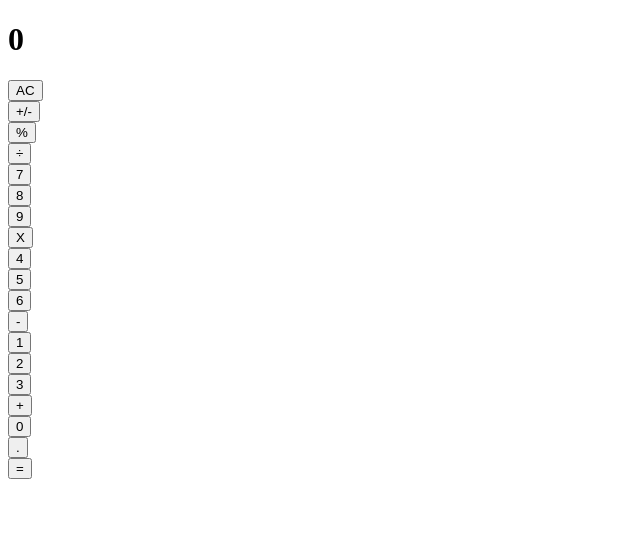
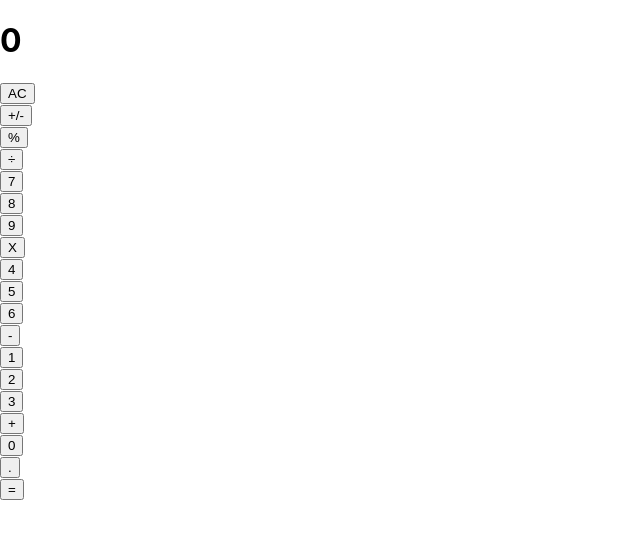
Before and after one commit to TashfeenRao/calculator-react, a React (Create React App) app: page / in a window 1280 px wide. Shown: the top 538 px of the page, without its empty margins (0-640 px from the left). Built offline with nearby package versions, Linux system fonts and the light colour scheme.

Commit message:
index style added for stylelint

```diff
--- a/src/components/Button.js
+++ b/src/components/Button.js
@@ -17,5 +17,5 @@
   name: PropsTypes.string.isRequired,
   value: PropsTypes.string.isRequired,
   onClick: PropsTypes.func.isRequired,
-}
+};
 export default Button;
--- /dev/null
+++ b/src/index.css
@@ -0,0 +1,27 @@
+body {
+  margin: 0;
+  font-family:
+    -apple-system,
+    BlinkMacSystemFont,
+    'Segoe UI',
+    'Roboto',
+    'Oxygen',
+    'Ubuntu',
+    'Cantarell',
+    'Fira Sans',
+    'Droid Sans',
+    'Helvetica Neue',
+    sans-serif;
+  -webkit-font-smoothing: antialiased;
+  -moz-osx-font-smoothing: grayscale;
+}
+
+code {
+  font-family:
+    source-code-pro,
+    Menlo,
+    Monaco,
+    Consolas,
+    'Courier New',
+    monospace;
+}
--- a/src/index.js
+++ b/src/index.js
@@ -1,6 +1,7 @@
 import React from 'react';
 import ReactDOM from 'react-dom';
 import App from './components/App';
+import './index.css';
 
 ReactDOM.render(
   <React.StrictMode>
```
